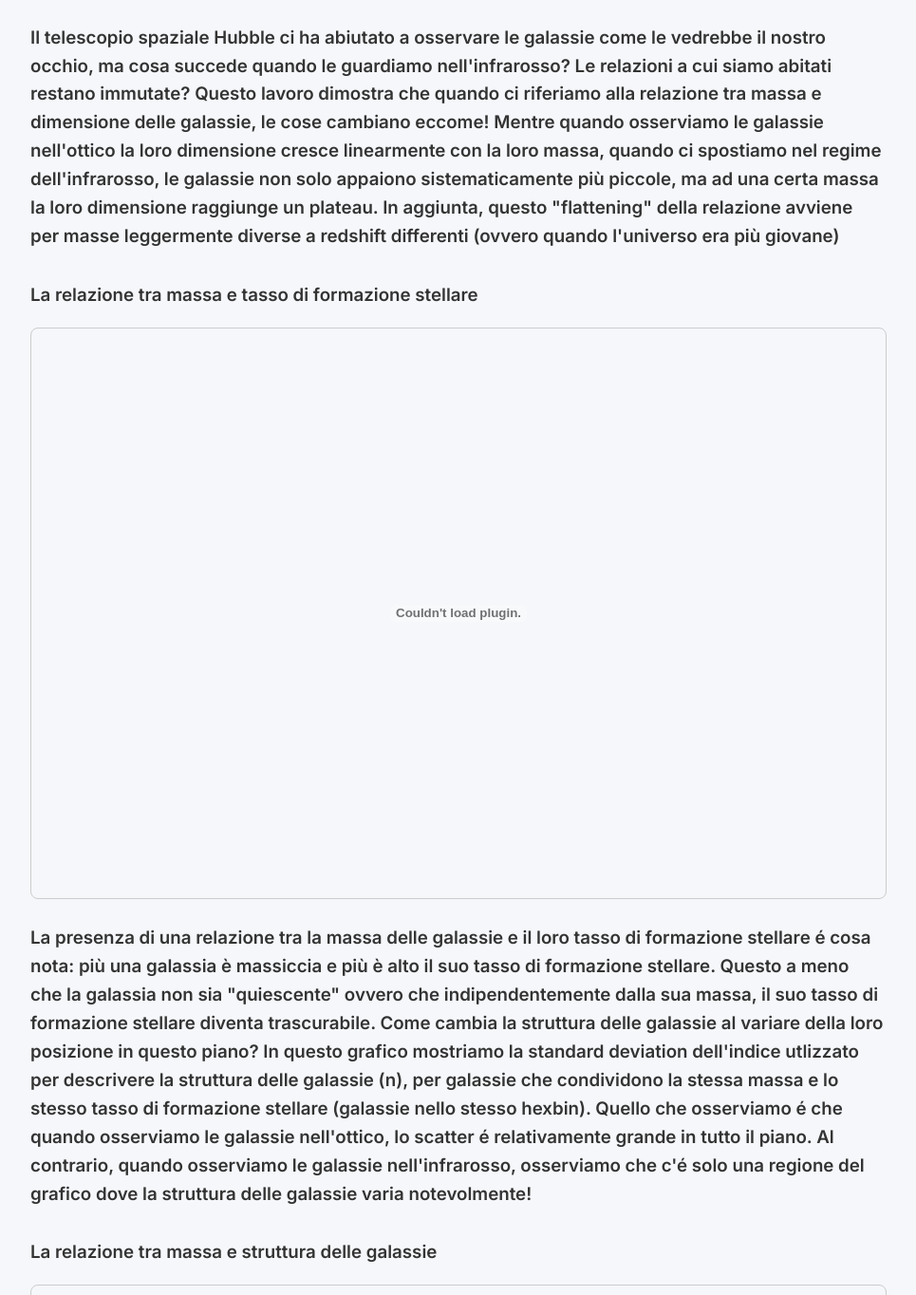
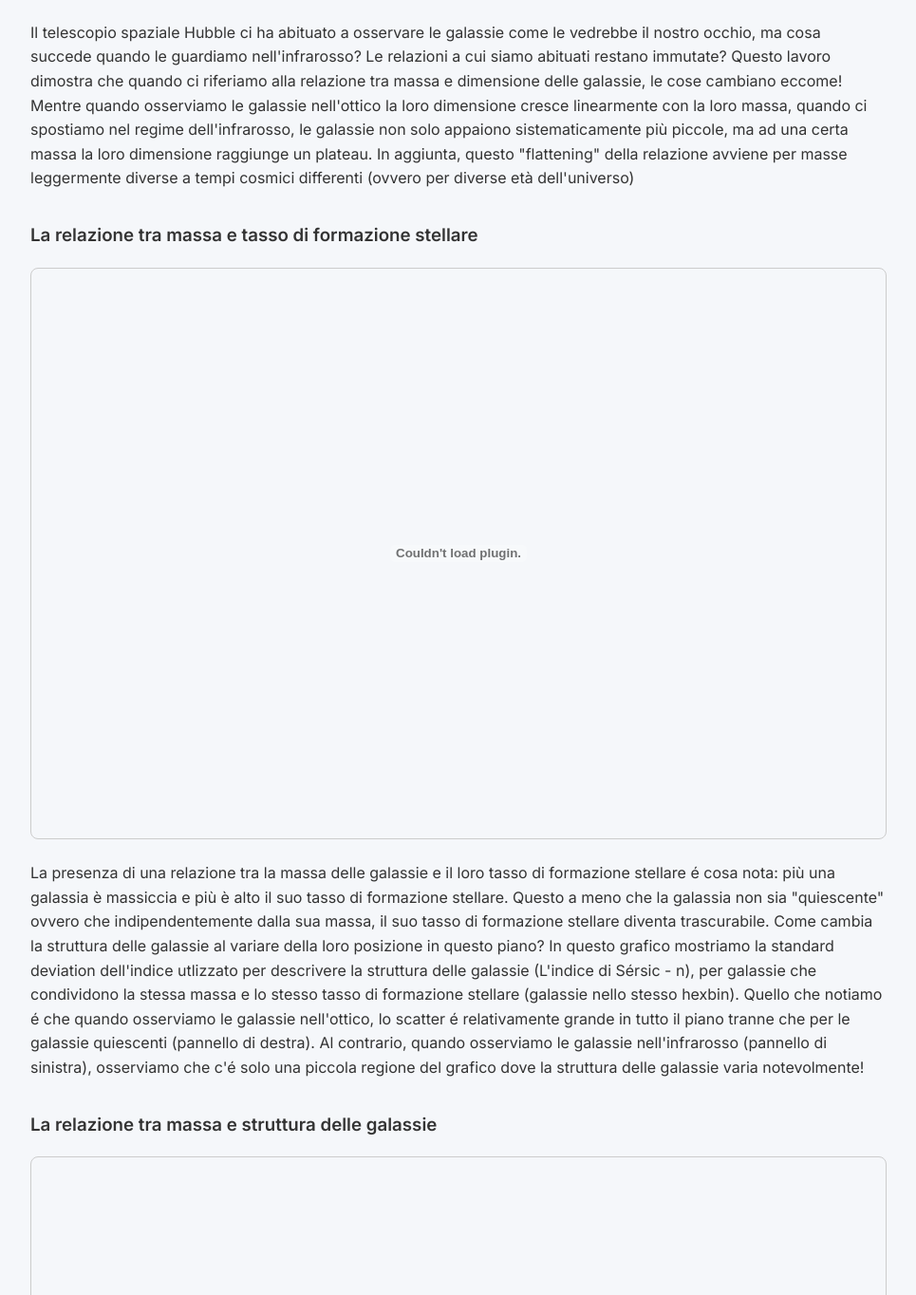
Before and after one commit to MarcoMartorano/MyPortfolio, a plain HTML site: page index.html in a window 1280 px wide. Shown: the part 1436-2800 px from the top of the page at 95% size, without its empty margins (158-1123 px from the left). Drawn offline with Linux system fonts and the light colour scheme.

Commit message:
Update index.html
Text correction

```diff
--- a/index.html
+++ b/index.html
@@ -3,7 +3,7 @@
 <head>
   <meta charset="UTF-8">
   <meta name="viewport" content="width=device-width, initial-scale=1.0">
-  <title>Data Science Portfolio | [Tuo Nome]</title>
+  <title>My Portfolio | [Marco Martorano]</title>
   <link href="https://fonts.googleapis.com/css2?family=Inter:wght@400;600&display=swap" rel="stylesheet">
   <style>
     body {
@@ -61,7 +61,7 @@
 <body>
   <header>
     <h1>Data Science Portfolio</h1>
-    <p>Dottorando in Astronomia | Esperto in Python, Analisi Dati e Machine Learning</p>
+    <p>Dottorando in Astronomia</p>
   </header>
 
   <div class="container">
@@ -90,25 +90,26 @@
       <div class="paper">
         <h3>La relazione tra massa e dimensione delle galassie nell'Infrarosso</h3>
         <img src="SizeMass_JKs_correctionV5_noPSFcorr_but_rerunPOLYfit_new_AGNfromCHANG_REMOVED.jpg" alt="Mass-size relation plot">
-        <h3>Il telescopio spaziale Hubble ci ha abiutato a osservare le galassie come le vedrebbe il nostro occhio, ma cosa succede quando le guardiamo nell'infrarosso?
-        Le relazioni a cui siamo abitati restano immutate? Questo lavoro dimostra che quando ci riferiamo alla relazione tra massa e dimensione delle galassie, le cose cambiano eccome!
+        <p>Il telescopio spaziale Hubble ci ha abituato a osservare le galassie come le vedrebbe il nostro occhio, ma cosa succede quando le guardiamo nell'infrarosso?
+        Le relazioni a cui siamo abituati restano immutate? Questo lavoro dimostra che quando ci riferiamo alla relazione tra massa e dimensione delle galassie, le cose cambiano eccome!
         Mentre quando osserviamo le galassie nell'ottico la loro dimensione cresce linearmente con la loro massa, quando ci spostiamo nel regime dell'infrarosso, le galassie non solo appaiono sistematicamente più piccole, ma ad una certa massa la loro dimensione raggiunge un plateau.
-        In aggiunta, questo "flattening" della relazione avviene per masse leggermente diverse a redshift differenti (ovvero quando l'universo era più giovane)</h3>
+        In aggiunta, questo "flattening" della relazione avviene per masse leggermente diverse a tempi cosmici differenti (ovvero per diverse età dell'universo)
+        </p>
       </div>
       <div class="paper">
         <h3>La relazione tra massa e tasso di formazione stellare</h3>
         <embed src="SFR_vs_mass_cc_medSersic_05z10_n05_n15_comaprison_half16-84_noAGNv2switch.pdf" type="application/pdf" width="100%" height="600px"/>
-        <h3>La presenza di una relazione tra la massa delle galassie e il loro tasso di formazione stellare é cosa nota: più una galassia è massiccia e più è alto il suo tasso di formazione stellare. Questo a meno che la galassia non sia "quiescente" ovvero che indipendentemente dalla sua massa, il suo tasso di formazione stellare diventa trascurabile.
-        Come cambia la struttura delle galassie al variare della loro posizione in questo piano? In questo grafico mostriamo la standard deviation dell'indice utlizzato per descrivere la struttura delle galassie (n), per galassie che condividono la stessa massa e lo stesso tasso di formazione stellare (galassie nello stesso hexbin).
-        Quello che osserviamo é che quando osserviamo le galassie nell'ottico, lo scatter é relativamente grande in tutto il piano. Al contrario, quando osserviamo le galassie nell'infrarosso, osserviamo che c'é solo una regione del grafico dove la struttura delle galassie varia notevolmente!
-        </h3>
+        <p>La presenza di una relazione tra la massa delle galassie e il loro tasso di formazione stellare é cosa nota: più una galassia è massiccia e più è alto il suo tasso di formazione stellare. Questo a meno che la galassia non sia "quiescente" ovvero che indipendentemente dalla sua massa, il suo tasso di formazione stellare diventa trascurabile.
+        Come cambia la struttura delle galassie al variare della loro posizione in questo piano? In questo grafico mostriamo la standard deviation dell'indice utlizzato per descrivere la struttura delle galassie (L'indice di Sérsic - n), per galassie che condividono la stessa massa e lo stesso tasso di formazione stellare (galassie nello stesso hexbin).
+        Quello che notiamo é che quando osserviamo le galassie nell'ottico, lo scatter é relativamente grande in tutto il piano tranne che per le galassie quiescenti (pannello di destra). Al contrario, quando osserviamo le galassie nell'infrarosso (pannello di sinistra), osserviamo che c'é solo una piccola regione del grafico dove la struttura delle galassie varia notevolmente!
+        </p>
       </div>
       <div class="paper">
         <h3>La relazione tra massa e struttura delle galassie </h3>
         <embed src="n_vs_mass_Leja_2panels_zlinesCOBS.pdf" type="application/pdf" width="100%" height="600px"/>
-        <h3>Questo grafico mostra come varia la struttura delle galassie (qui rappresentata dall'indice di Sèrsic n) in funzione della loro massa. Ogni linea rappresenta un sub-set di galassie osservate in diverse epoche cosmiche, da quando l'universo era ~11 miliardi di anni più giovane, fino a 5 miliardi di anni fa.
-          Il grafico mostra che mentre se osserviamo le galassie nell'infrarosso (pannello di sinistra) non vi è una grande differenza in funzione del tempo cosmico (tutte le linee sono più o meno sovrapposte), quando ci muoviamo nell'ottico osserviamo che le galassie osservate ~5miliardi di anni fa si scostano dalle altre, mostrando un indice notevolmente più alto.
-        </h3>
+        <p>Questo grafico mostra come varia la struttura delle galassie (qui rappresentata dall'indice di Sèrsic - n) in funzione della loro massa. Ogni linea rappresenta un sub-set di galassie osservate in diverse epoche cosmiche, da quando l'universo era ~11 miliardi di anni più giovane, fino a 5 miliardi di anni fà.
+          Il grafico mostra che se osserviamo le galassie nell'infrarosso (pannello di sinistra) non vi è una grande differenza in funzione del tempo cosmico (tutte le linee sono più o meno sovrapposte), ma quando ci muoviamo nell'ottico notiamo che le galassie osservate ~5 miliardi di anni fa si scostano dalle altre, mostrando un indice notevolmente più alto.
+        </p>
       </div>
     </section>
   </div>
```
